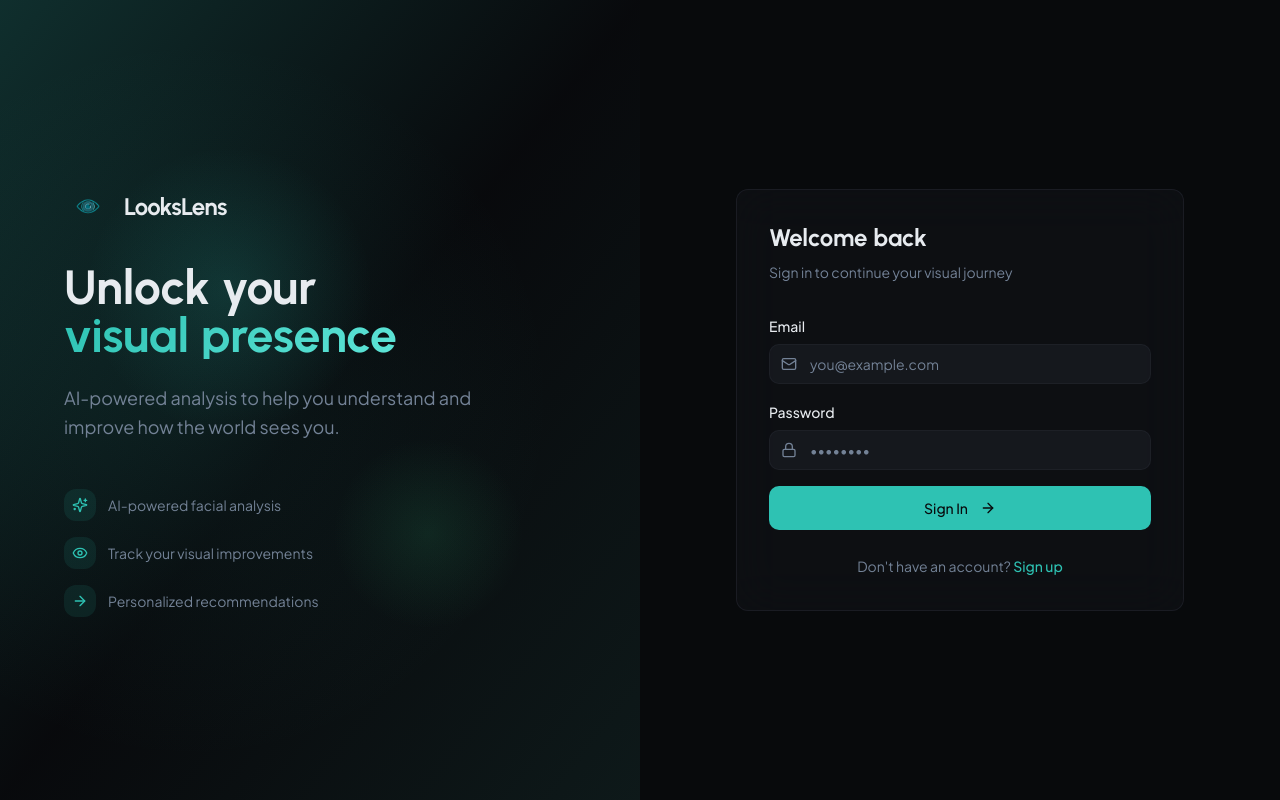
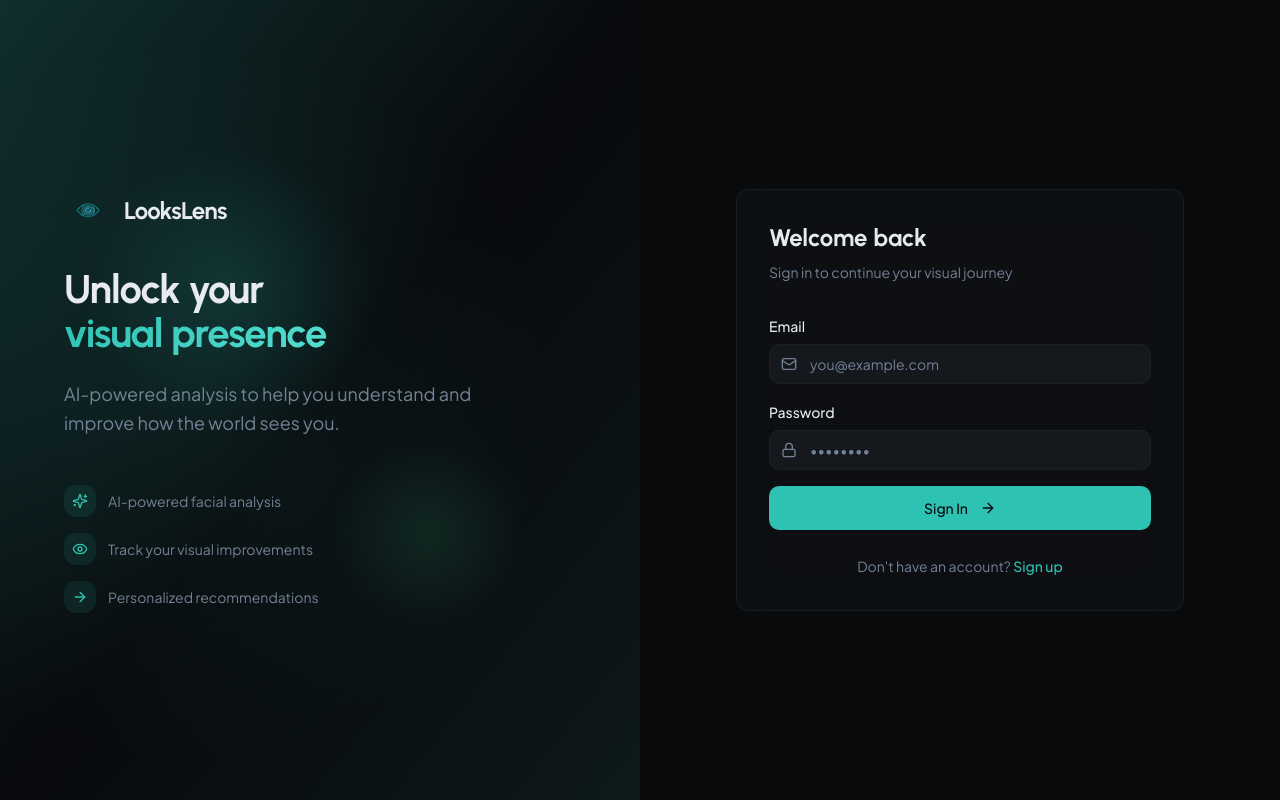
Before and after one commit to reshurana12-sudo/poise-mirror, a React (Vite) app: page /auth in a window 1280 px wide. Built offline with nearby package versions, Linux system fonts and the light colour scheme; the HTML template or start-up script is replaced by a standard one.

Commit message:
Preceding changes

```diff
--- a/src/pages/AuthPage.tsx
+++ b/src/pages/AuthPage.tsx
@@ -131,7 +131,7 @@ const AuthPage = () => {
               <span className="brand-wordmark text-2xl text-foreground">LooksLens</span>
             </div>
 
-            <h1 className="font-display text-4xl xl:text-5xl font-bold text-foreground leading-tight mb-6">
+            <h1 className="font-display text-h1 text-foreground mb-6">
               Unlock your
               <span className="text-gradient-primary block">visual presence</span>
             </h1>
```
